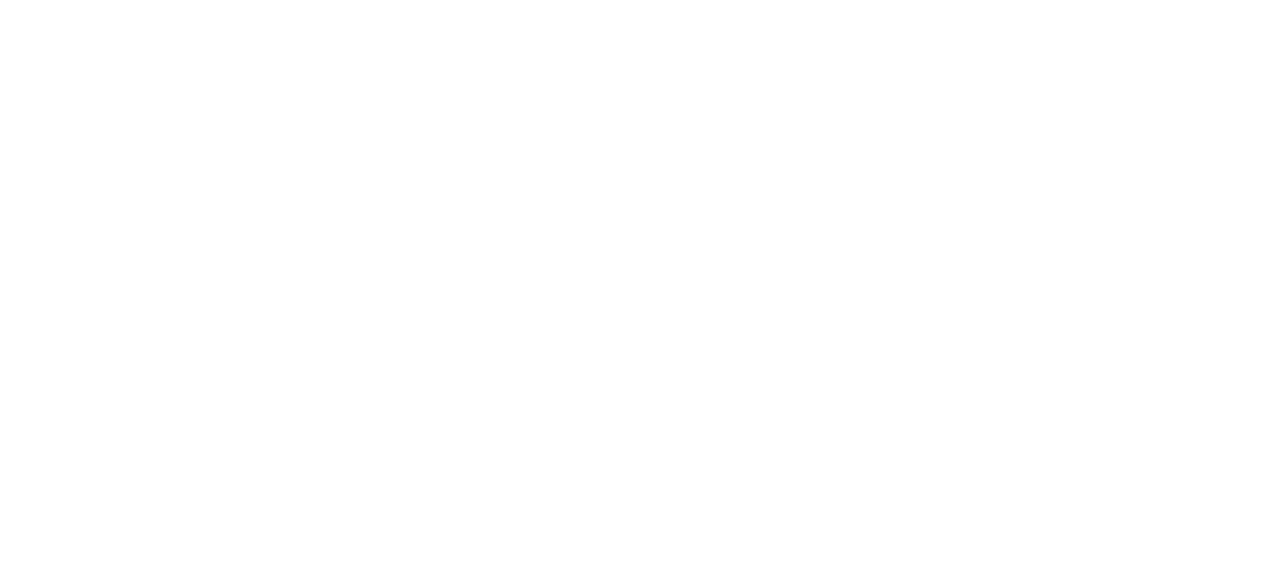
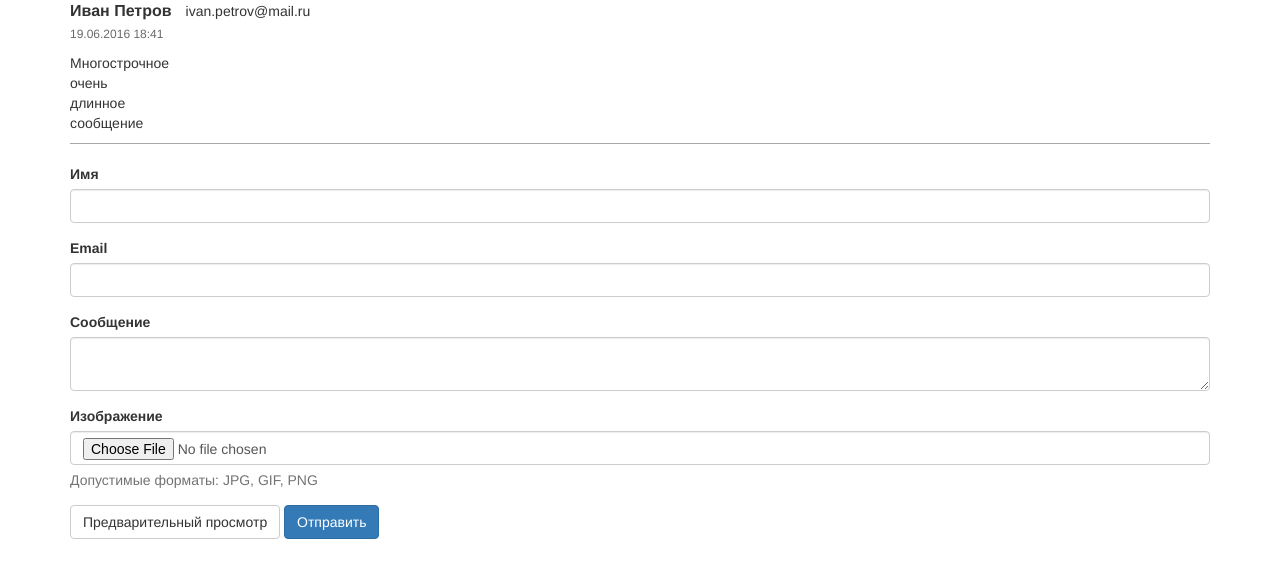
Before and after one commit to djarlaks/demo, a PHP site: page / in a window 1280 px wide. Before the commit the part shown is empty. Shown: the top 578 px of the page. Run offline with PHP 8.4, Linux system fonts and the light colour scheme; some libraries are stand-ins or nearby versions.

Commit message:
Добавлено: + внешний вид отзывов и формы для ввода + валидация формы + предварительный просмотр без перезагрузки страницы

```diff
--- a/main.tpl
+++ b/main.tpl
@@ -1,14 +1,86 @@
 <!DOCTYPE html>
-<html lang="en">
+<html lang="ru">
 <head>
     <meta charset="UTF-8">
     <title>Форма обратной связи</title>
 
-    <link rel="stylesheet" href="https://maxcdn.bootstrapcdn.com/bootstrap/3.3.6/css/bootstrap.min.css" integrity="sha384-1q8mTJOASx8j1Au+a5WDVnPi2lkFfwwEAa8hDDdjZlpLegxhjVME1fgjWPGmkzs7" crossorigin="anonymous">
-    <script src="https://code.jquery.com/jquery-1.12.4.min.js"></script>
-    <script src="https://maxcdn.bootstrapcdn.com/bootstrap/3.3.6/js/bootstrap.min.js" integrity="sha384-0mSbJDEHialfmuBBQP6A4Qrprq5OVfW37PRR3j5ELqxss1yVqOtnepnHVP9aJ7xS" crossorigin="anonymous"></script>
+    <link rel="stylesheet" href="https://maxcdn.bootstrapcdn.com/bootstrap/3.3.6/css/bootstrap.min.css" integrity="sha384-1q8mTJOASx8j1Au+a5WDVnPi2lkFfwwEAa8hDDdjZlpLegxhjVME1fgjWPGmkzs7" crossorigin="anonymous" />
+    <link rel="stylesheet" href="style.css" />
 </head>
 <body>
 
+<div class="container">
+    <div class="comment">
+        <span class="name">Иван Петров</span>&emsp;<span class="email">ivan.petrov@mail.ru</span><br/>
+        <span class="time">19.06.2016 18:41</span>
+        <div class="message">
+            Многострочное<br/>
+            очень<br/>
+            длинное<br/>
+            сообщение
+        </div>
+    </div>
+</div>
+
+<div class="container review">
+    <form method="POST" enctype="multipart/form-data" class="form feedback" role="form" data-toggle="validator">
+        <div class="form-group">
+            <label class="control-label" for="name">Имя</label>
+            <input type="text" class="form-control" id="name" required />
+        </div>
+        <div class="form-group">
+            <label class="control-label" for="email">Email</label>
+            <input type="email" class="form-control" id="email" required />
+        </div>
+        <div class="form-group">
+            <label class="control-label" for="text">Сообщение</label>
+            <textarea class="form-control" id="text" required ></textarea>
+        </div>
+        <div class="form-group">
+            <label class="control-label" for="file">Изображение</label>
+            <input type="file" class="form-control" id="file" accept="image/*" />
+            <div class="help-block with-errors">Допустимые форматы: JPG, GIF, PNG</div>
+        </div>
+        <div class="form-group">
+            <button type="submit" class="btn btn-default" id="preview">Предварительный просмотр</button>
+            <button type="submit" class="btn btn-primary" id="submit">Отправить</button>
+        </div>
+</div>
+
+<div class="container" id="view">
+
+</div>
+
+<script src="https://code.jquery.com/jquery-1.12.4.min.js"></script>
+<script src="https://maxcdn.bootstrapcdn.com/bootstrap/3.3.6/js/bootstrap.min.js" integrity="sha384-0mSbJDEHialfmuBBQP6A4Qrprq5OVfW37PRR3j5ELqxss1yVqOtnepnHVP9aJ7xS" crossorigin="anonymous"></script>
+<script src="https://1000hz.github.io/bootstrap-validator/dist/validator.min.js"></script>
+<script type="text/javascript">
+    imgUrl = '';
+
+    $('input#file').change(function(e) {
+        imgUrl = URL.createObjectURL(e.target.files[0]);
+    });
+
+    $('form').validator().on('submit', function (e) {
+        if (!e.isDefaultPrevented()) {
+            e.preventDefault();
+        }
+    });
+
+    $('button#preview').click(function() {
+        var div = $('div#view');
+        div.empty();
+        if (!$(this).hasClass('disabled')) {
+            var html = '<div class="comment">';
+            html += '<span class="name">' + $('input#name').val() + '</span>&emsp;<span class="email">' + $('input#email').val() + '</span><br/>';
+            html += '<span class="time">' + (new Date()).toLocaleDateString() + '</span><br/>';
+            if (imgUrl) html += '<img src="' + imgUrl + '" /><br/>';
+            html += '<div class="message">' + $('textarea#text').val().replace(/\n/g, '<br/>') + '</div>';
+            html += '</div>';
+            div.html(html);
+        }
+    });
+
+</script>
 </body>
 </html>
--- /dev/null
+++ b/style.css
@@ -0,0 +1,27 @@
+div.comment {
+    padding-bottom: 10px;
+    border-bottom: 1px solid darkgray;
+}
+div.comment span.name {
+    font-size: 16px;
+    font-weight: bold;
+}
+div.comment span.time {
+    color: dimgray;
+    font-size: 12px;
+}
+div.comment img {
+    max-width: 320px;
+    max-height: 240px;
+}
+div.comment div.message {
+    margin-top: 10px;
+}
+
+div.review {
+    margin-top: 20px;
+}
+
+div#view div.comment {
+    border: none;
+}
```
